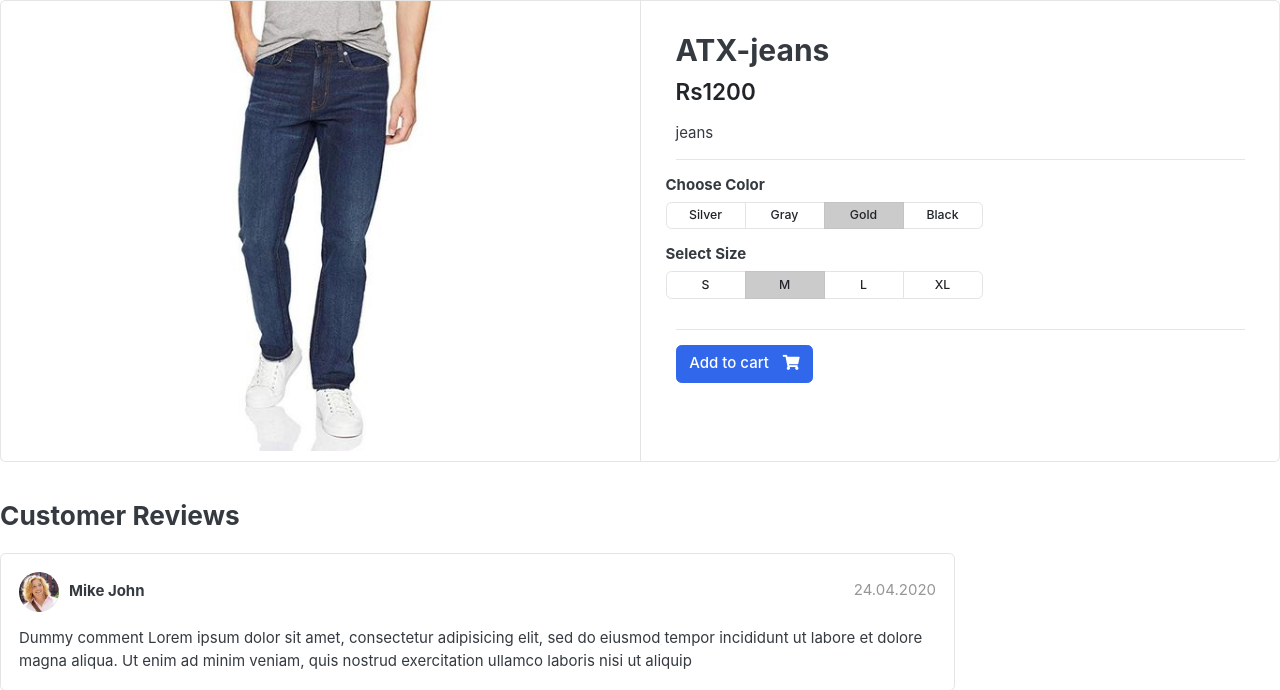
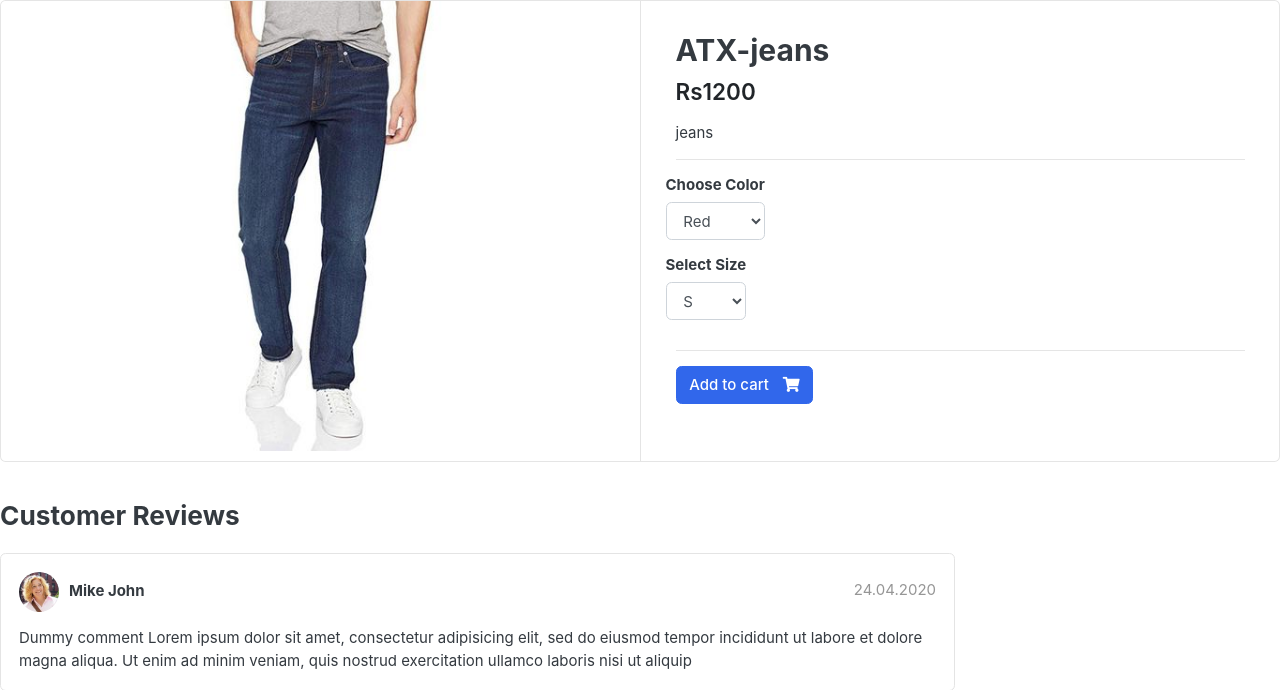
Before and after one commit to Darshan801/shopping-cart, a Django app: a page that uses templates/store/product_detail.html in a window 1280 px wide. Shown: the part 118-808 px from the top of the page. Run offline with Django 5.2, Linux system fonts and the light colour scheme; data comes from the database, SQL or seed files in the repository; both versions use the stored data as it was after the commit; data that the repository does not hold is empty; some libraries are stand-ins or nearby versions; some web fonts are replaced.

Commit message:
new model in store.models and views added in carts.views

```diff
--- a/carts/views.py
+++ b/carts/views.py
@@ -4,6 +4,7 @@ from store.models import Product
 from carts.models import Cart
 from carts.models import CartItem
 from django.core.exceptions import ObjectDoesNotExist
+
 
 # Create your views here.
 
@@ -17,6 +18,9 @@ def _cart_id(request):
     return cart
 
 def add_cart(request , product_id):
+    color= request.GET['color']
+    size= request.GET['size']
+
 #  to get the product
     product=Product.objects.get(id=product_id)
     try:
--- a/store/models.py
+++ b/store/models.py
@@ -21,3 +21,18 @@ class Product(models.Model):
 
     def __str__(self):
         return self.product_name
+
+Variation_category_choice=(
+    ('color','color'),
+    ('size','size'),
+)
+
+class Variation(models.Model):
+    product = models.ForeignKey(Product, on_delete=models.CASCADE)
+    variation_category=models.CharField(max_length=50 , choices=Variation_category_choice)
+    variation_value=models.CharField(max_length=50)
+    is_active= models.BooleanField(default=True)
+    created_date=models.DateTimeField(auto_now=True)
+
+    def __unicode__(self):
+        return self.product
--- a/templates/store/product_detail.html
+++ b/templates/store/product_detail.html
@@ -15,6 +15,8 @@
 </article> <!-- gallery-wrap .end// -->
 		</aside>
 		<main class="col-md-6 border-left">
+
+<form action="{% url 'add_cart' single_product.id %}" method="GET">
 	<article class="content-body">
 
 	<h2 class="title">{{ single_product.product_name}}</h2>
@@ -30,39 +32,23 @@
 		<div class="row">
 			<div class="item-option-select">
 				<h6>Choose Color</h6>
-			<div class="btn-group btn-group-sm btn-group-toggle" data-toggle="buttons">
-			  <label class="btn btn-light">
-			    <input type="radio" name="radio_color"> Silver
-			  </label>
-			  <label class="btn btn-light">
-			    <input type="radio" name="radio_color" > Gray
-			  </label>
-			  <label class="btn btn-light active">
-			    <input type="radio" name="radio_color checked"> Gold
-			  </label>
-			  <label class="btn btn-light">
-			    <input type="radio" name="radio_color"> Black
-			  </label>
-			</div>
+				<select name="color" class="form-control">
+					<option value="red">Red</option>
+					<option value="black">Black</option>
+					<option value="yellow">Yellow</option>
+					<option value="blue">Blue</option>
+				</select>
 			</div>
 		</div> <!-- row.// -->
 		<div class="row">
 			<div class="item-option-select">
 				<h6>Select Size</h6>
-			<div class="btn-group btn-group-sm btn-group-toggle" data-toggle="buttons">
-			  <label class="btn btn-light">
-			    <input type="radio" name="radio_color"> S
-			  </label>
-			  <label class="btn btn-light active">
-			    <input type="radio" name="radio_color" checked> M
-			  </label>
-			  <label class="btn btn-light">
-			    <input type="radio" name="radio_color"> L
-			  </label>
-			  <label class="btn btn-light">
-			    <input type="radio" name="radio_color"> XL
-			  </label>
-			</div>
+				<select name="size" class="form-control">
+					<option value="small">S</option>
+					<option value="medium">M</option>
+					<option value="large">L</option>
+
+				</select>
 			</div>
 		</div> <!-- row.// -->
 		<hr>
@@ -73,10 +59,11 @@
 						<a href="#" class="btn  btn-success"> <span class="text">Added to cart</span> <i class="fas fa-check"></i>  </a>
 						<a href="{% url 'cart' %}" class="btn  btn-outline-primary"> <span class="text">View cart</span> <i class="fas fa-eye"></i>  </a>
 						{% else %}
-					<a href="{% url 'add_cart' single_product.id %}" class="btn  btn-primary"> <span class="text">Add to cart</span> <i class="fas fa-shopping-cart"></i>  </a>
+						<button class="btn  btn-primary" type="submit"> <span class="text">Add to cart</span> <i class="fas fa-shopping-cart"></i>  </button>
 					{% endif %}
 		{% endif %}
 	</article> <!-- product-info-aside .// -->
+</form>
 		</main> <!-- col.// -->
 	</div> <!-- row.// -->
 </div> <!-- card.// -->
```
Also changed, not shown: store/admin.py (+7 -1 lines), db.sqlite3, store/migrations/0002_variation.py (added). Lines whose indentation alone changed are shown as unchanged.
